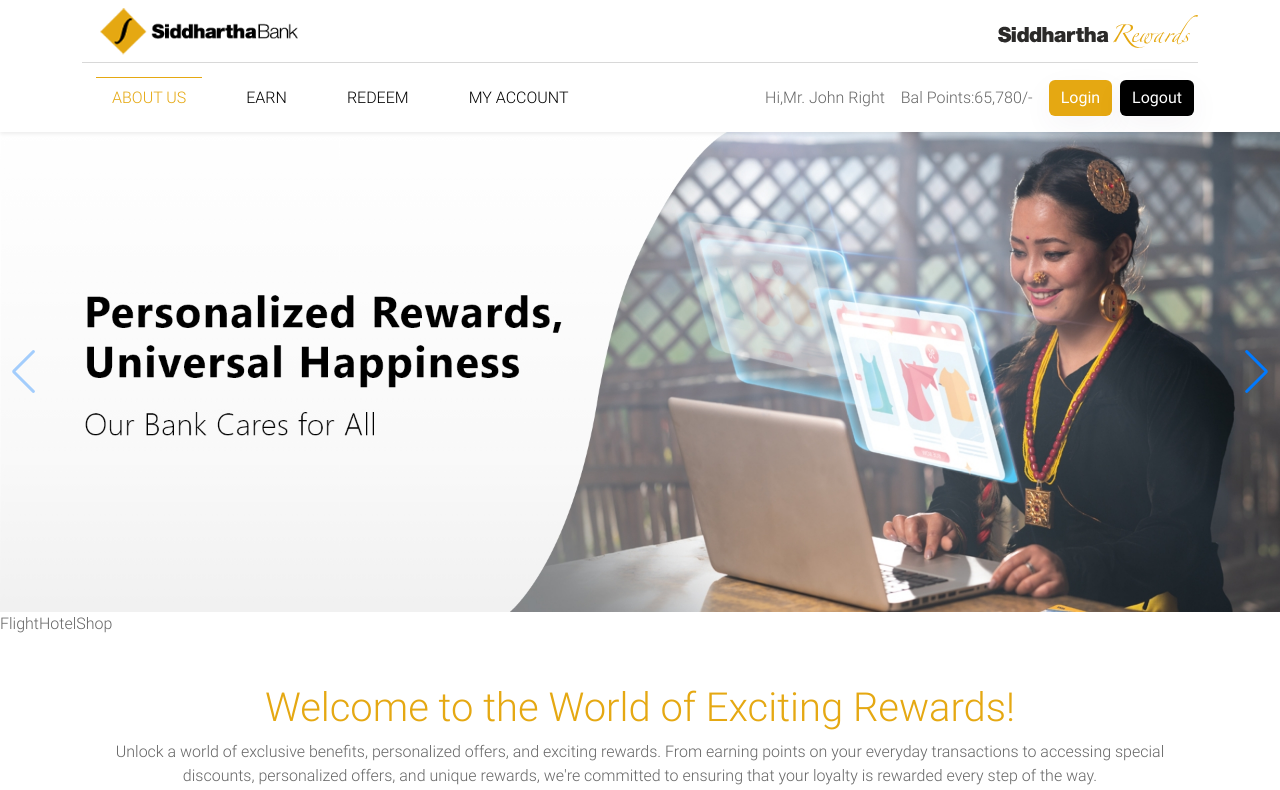
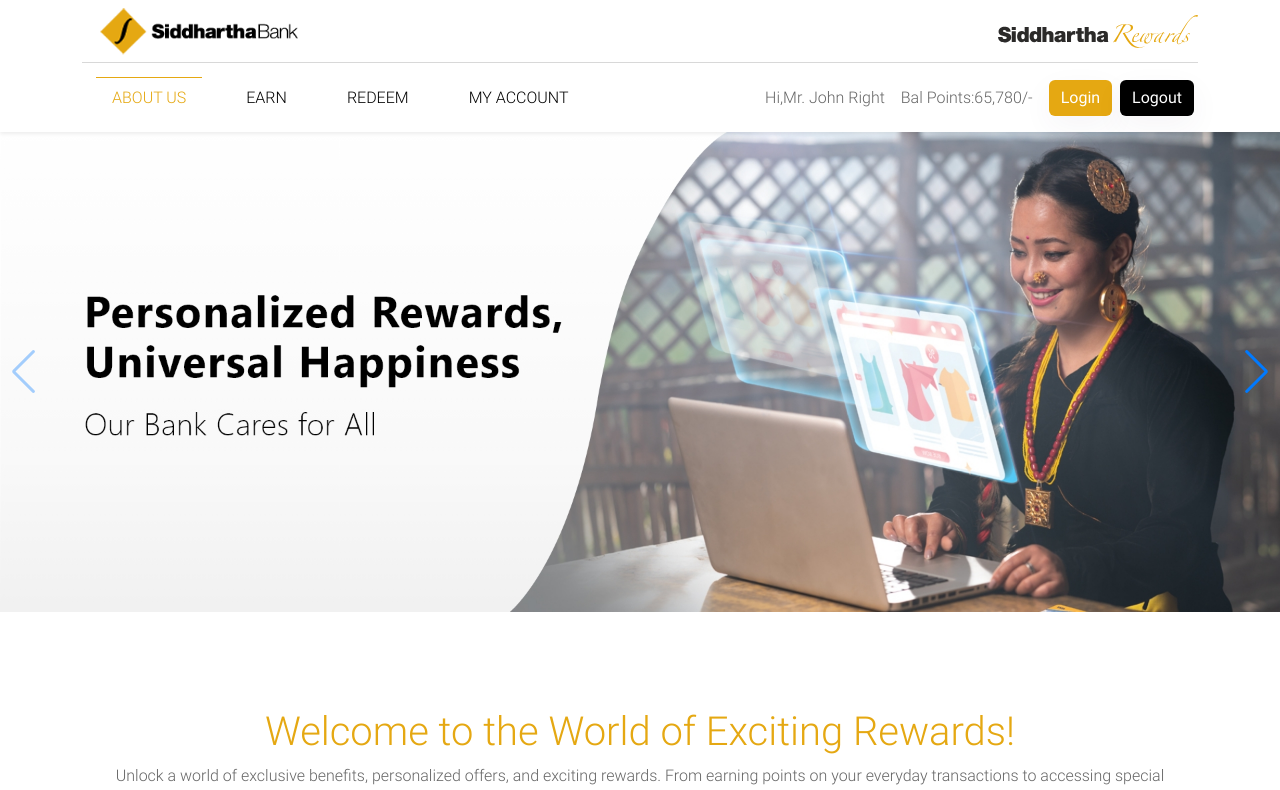
Before and after one commit to singhAdhi/STOREFRONT, a React (Vite) app: page / in a window 1280 px wide. Shown: the top 790 px of the page. Built offline with nearby package versions, Linux system fonts and the light colour scheme.

Commit message:
redemption impl

```diff
--- a/src/views/home/redemption-menu/RedemptionMenu.jsx
+++ b/src/views/home/redemption-menu/RedemptionMenu.jsx
@@ -1,14 +1,43 @@
-import React from "react";
+import React, { useEffect, useState } from "react";
 import "./redemptionmenu.css";
-import { Link } from "react-router-dom";
+import { useNavigate } from "react-router-dom";
 
 const RedemptionMenu = () => {
+  const navigate = useNavigate();
+  const [redemptions, setredemptions] = useState(null);
+
+  useEffect(() => {
+    import("../../../dummy/SearchCategories_DATA")
+      .then((module) => {
+        setredemptions(
+          module.SearchCategories_DATA.filter((x) => x.ParentId == null).sort(
+            (a, b) => a - b
+          )
+        );
+      })
+      .catch((error) => {
+        console.error("Error loading data:", error);
+      });
+  }, []);
+
   return (
-    <>
-      <Link to="/FlightSearch">Flight</Link>
-      <Link to="/HotelSearch">Hotel</Link>
-      <Link to="/Shop">Shop</Link>
-    </>
+    <div className="dvRedemptions pt-5">
+      {redemptions &&
+        redemptions.map((item, idx) => (
+          <div
+            key={idx}
+            className="redemption-card"
+            onClick={() => navigate(item.Name.toLowerCase())}
+          >
+            {item.PrimaryImage && item.PrimaryImage.Url && (
+              <div className="imageBox">
+                <img src={item.PrimaryImage.Url} alt={item.Name} />
+              </div>
+            )}
+            <p style={{ paddingTop: 10 }}>{item.Name}</p>
+          </div>
+        ))}
+    </div>
   );
 };
 
--- a/src/views/home/redemption-menu/redemptionmenu.css
+++ b/src/views/home/redemption-menu/redemptionmenu.css
@@ -0,0 +1,25 @@
+.dvRedemptions {
+  display: flex;
+  justify-content: center;
+  flex-wrap: wrap;
+  gap: 15px;
+}
+.dvRedemptions .imageBox {
+  background: #00425f;
+  width: 70px;
+  height: 70px;
+  border-radius: 50%;
+  line-height: 70px;
+  margin: 0 auto;
+}
+
+.dvRedemptions .redemption-card {
+  cursor: pointer;
+  text-align: center;
+  padding: 20px !important;
+  width: 15%;
+  margin: 0 8px;
+  padding: 0;
+  background: #f9fafb;
+  border-radius: 20px;
+}
```
Also changed, not shown: 1 other file (tests, documents, lock files or other folders).
